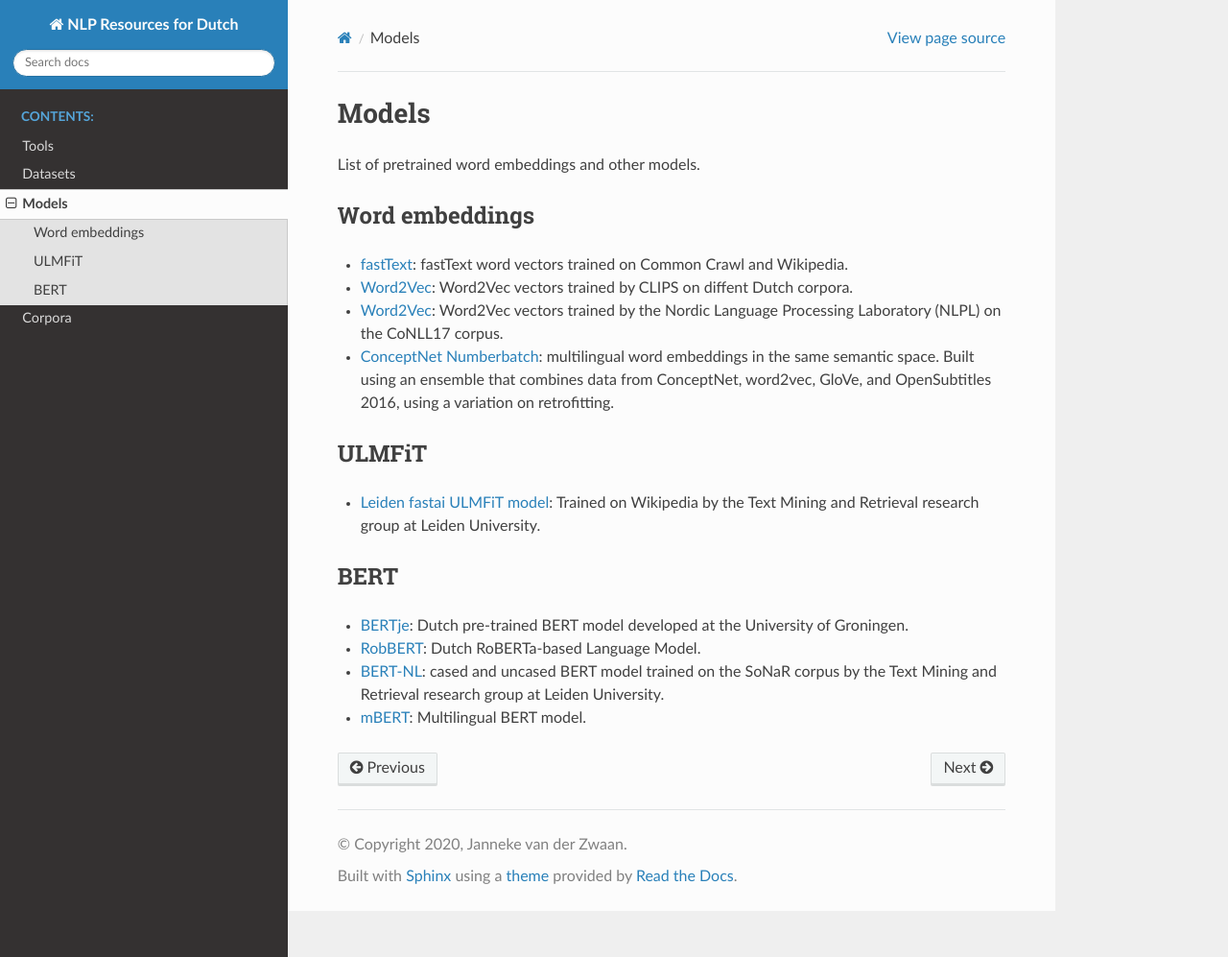
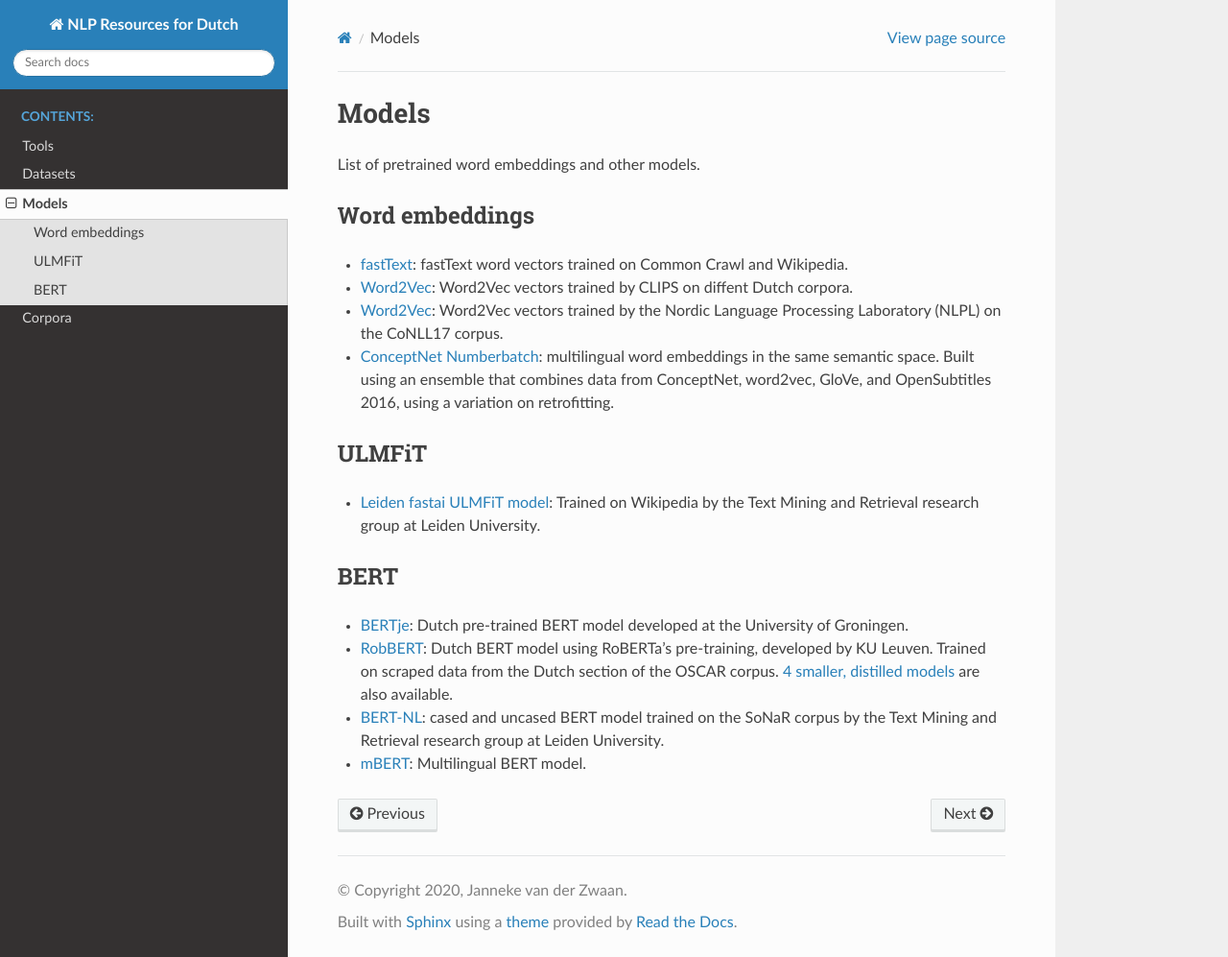
Before and after one commit to jvdzwaan/dutch-nlp-resources, a Sphinx documentation site: the page built from docs/source/models.rst, in a window 1280 px wide and 997 px high. Shown: the whole window at 96% size. Built offline with Sphinx 7.4.7 and the Read the Docs theme 2.0.0, drawn with Linux system fonts in a browser that asks for light colours.

Commit message:
Updated url of RobBERT and added a description

```diff
--- a/docs/source/models.rst
+++ b/docs/source/models.rst
@@ -20,6 +20,6 @@
 ----
 
 * `BERTje <https://github.com/wietsedv/bertje>`_: Dutch pre-trained BERT model developed at the University of Groningen.
-* `RobBERT <https://people.cs.kuleuven.be/~pieter.delobelle/robbert/>`_: Dutch RoBERTa-based Language Model.
+* `RobBERT <https://pieter.ai/robbert/>`_: Dutch BERT model using RoBERTa's pre-training, developed by KU Leuven. Trained on scraped data from the Dutch section of the OSCAR corpus. `4 smaller, distilled models <https://huggingface.co/DTAI-KULeuven/robbertje-1-gb-non-shuffled>`_ are also available.
 * `BERT-NL <http://textdata.nl>`_: cased and uncased BERT model trained on the SoNaR corpus by the Text Mining and Retrieval research group at Leiden University.
 * `mBERT <https://github.com/google-research/bert/blob/master/multilingual.md>`_: Multilingual BERT model.
```
